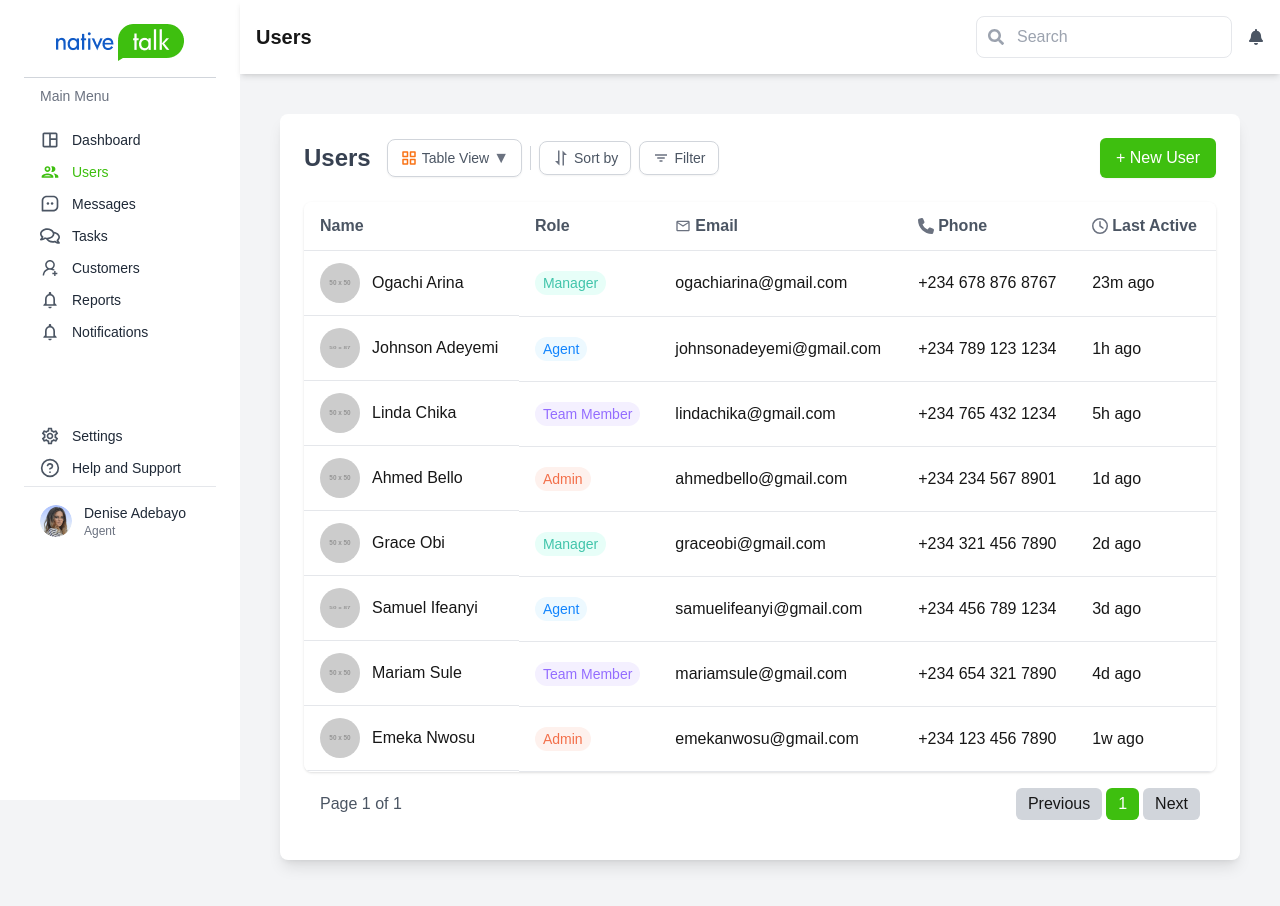
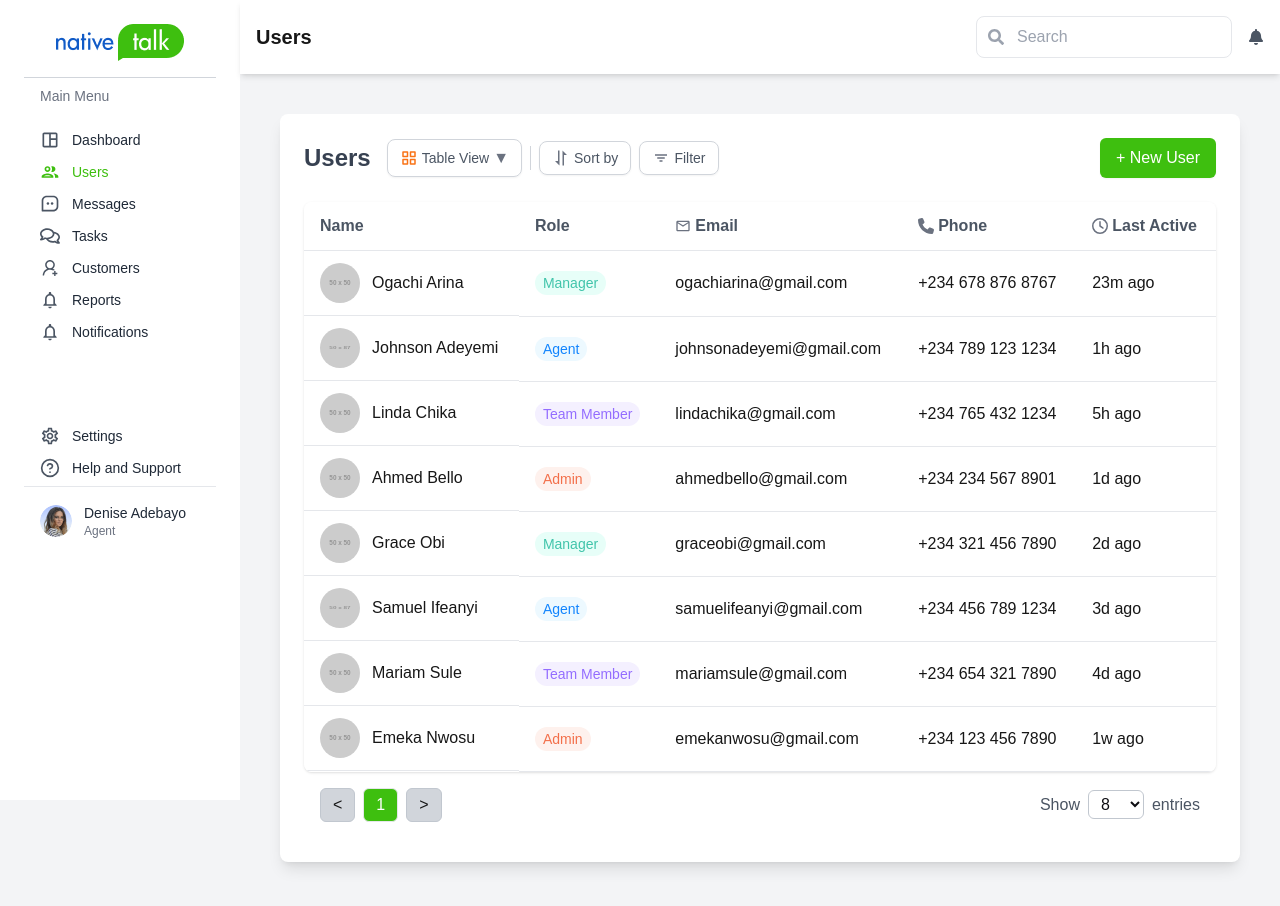
Before and after one commit to i-MMANTECH/omnichannel-crm-project-nerd-frontend, a Next.js app: page /users in a window 1280 px wide. Built offline with nearby package versions, Linux system fonts and the light colour scheme; sample sign-in values are in the browser's storage.

Commit message:
improve pagination

```diff
--- a/src/app/components/pagination/Pagination.js
+++ b/src/app/components/pagination/Pagination.js
@@ -1,32 +1,48 @@
 import React from 'react';
 
-const Pagination = ({ currentPage, totalPages, onPageChange }) => {
+const Pagination = ({ currentPage, totalPages, onPageChange, onPageSizeChange, pageSize }) => {
+
   const getPageNumbers = () => {
     const pages = [];
-    for (let i = 1; i <= totalPages; i++) {
-      pages.push(i);
+
+    if (totalPages <= 5) {
+      for (let i = 1; i <= totalPages; i++) {
+        pages.push(i);
+      }
+    } else {
+      if (currentPage > 3) pages.push(1, 2, 3, '...');
+
+      const startPage = Math.max(2, currentPage - 1);
+      const endPage = Math.min(totalPages - 1, currentPage + 1);
+
+      for (let i = startPage; i <= endPage; i++) {
+        if (i > 3 && i < totalPages - 2) pages.push(i);
+      }
+
+      if (currentPage < totalPages - 2) pages.push('...', totalPages);
     }
+
     return pages;
   };
 
   return (
     <div className="flex justify-between items-center p-4">
-      <span className="text-gray-600">Page {currentPage} of {totalPages}</span>
 
-      <div className="flex space-x-1">
+      <div className="flex items-center space-x-2">
         <button
           onClick={() => onPageChange(currentPage - 1)}
           disabled={currentPage === 1}
-          className={`px-3 py-1 rounded-md ${currentPage === 1 ? 'bg-gray-300' : 'bg-gray-200 text-gray-600 hover:bg-gray-100'}`}
+          className={`px-3 py-1 rounded-md border ${currentPage === 1 ? 'bg-gray-300 cursor-not-allowed' : 'bg-white text-[#0D0D12] hover:bg-gray-100'} border-[#C1C7CF]`}
         >
-          Previous
+          {'<'}
         </button>
 
-        {getPageNumbers().map((page) => (
+        {getPageNumbers().map((page, index) => (
           <button
-            key={page}
-            onClick={() => onPageChange(page)}
-            className={`px-3 py-1 rounded-md ${page === currentPage ? 'bg-[#3EBF0F] text-white' : 'bg-gray-200 text-gray-600 hover:bg-gray-100'}`}
+            key={index}
+            onClick={() => typeof page === 'number' && onPageChange(page)}
+            className={`px-3 py-1 rounded-md border ${page === currentPage ? 'bg-[#3EBF0F] text-white' : 'bg-white text-[#0D0D12] hover:bg-gray-100'} border-[#C1C7CF}`}
+            disabled={page === '...'}
           >
             {page}
           </button>
@@ -35,10 +51,24 @@ const Pagination = ({ currentPage, totalPages, onPageChange }) => {
         <button
           onClick={() => onPageChange(currentPage + 1)}
           disabled={currentPage === totalPages}
-          className={`px-3 py-1 rounded-md ${currentPage === totalPages ? 'bg-gray-300' : 'bg-gray-200 text-gray-600 hover:bg-gray-100'}`}
+          className={`px-3 py-1 rounded-md border ${currentPage === totalPages ? 'bg-gray-300 cursor-not-allowed' : 'bg-white text-[#0D0D12] hover:bg-gray-100'} border-[#C1C7CF]`}
         >
-          Next
+          {'>'}
         </button>
+      </div>
+
+      <div className="flex items-center space-x-2">
+        <span className="text-gray-600">Show</span>
+        <select
+          value={pageSize}
+          onChange={(e) => onPageSizeChange(Number(e.target.value))}
+          className="px-2 py-1 border border-[#C1C7CF] rounded-md bg-white text-[#0D0D12]"
+        >
+          {[8, 10, 20, 50].map(size => (
+            <option key={size} value={size}>{size}</option>
+          ))}
+        </select>
+        <span className="text-gray-600">entries</span>
       </div>
     </div>
   );
--- a/src/app/pages.js/userTable/UserTable.js
+++ b/src/app/pages.js/userTable/UserTable.js
@@ -25,7 +25,6 @@ const UserTable = ({ searchQuery }) => {
       setCurrentPage(page);
   };
 
-  // Filter users based on searchQuery
   const filteredUsers = users.filter(user =>
       user.name.toLowerCase().includes(searchQuery.toLowerCase()) ||
       user.role.toLowerCase().includes(searchQuery.toLowerCase())
```
